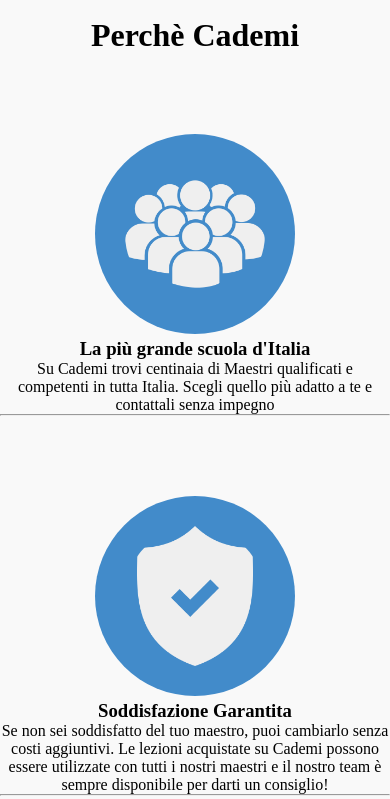
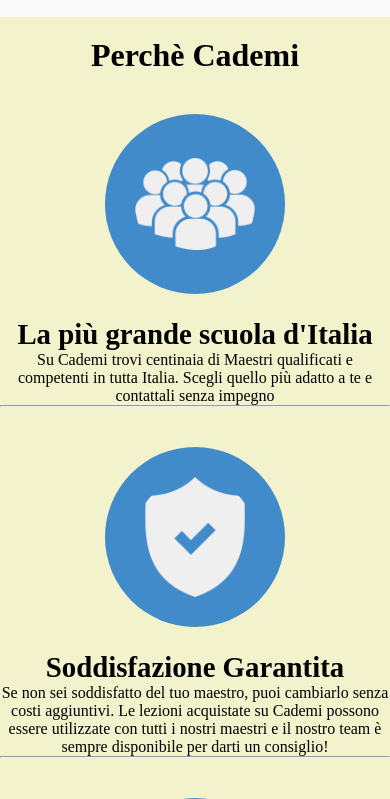
Before and after one commit to Vituz/html-css-resp-wannabe-12bool, a plain HTML site: page index.html in a window 390 px wide. Shown: the part 1814-2613 px from the top of the page. Drawn offline with Linux system fonts and the light colour scheme.

Commit message:
Complete div why

```diff
--- a/assets/css/framework.css
+++ b/assets/css/framework.css
@@ -50,19 +50,22 @@
         background-color: #F2F2CD;
     }
 
-    #lezioni img, #steps img{
+    #lezioni img, #steps img, #why img{
         height: 180px;
         margin-top: 30px;
       }
 
-      #lezioni h3, #steps h3{
+      #lezioni h3, #steps h3, #why h3{
         font-size: 1.8rem;
       }
 
-      #lezioni p, #steps p{
+      #lezioni p, #steps p, #why img{
         font-size: 1.4rem;
       }
 
+      #why img{
+          margin: 40px 0 20px 0;
+      }
 
 
     /* COLUMNS XS */
--- a/index.html
+++ b/index.html
@@ -75,29 +75,41 @@
   </div>
 
   <div id="why" class="container grey">
-    <div class="row">
-      <h1>Perchè Cademi</h1>
-      <div class="first">
+    <div class="row bg_green">
+
+      <h1 class="mrtop_20">Perchè Cademi</h1>
+
+      <div class="col-xs-12 col-md-6">
         <img src="img/icon/profile.png" alt="">
         <h3>La più grande scuola d'Italia</h3>
+        <p>
           Su Cademi trovi centinaia di Maestri qualificati e competenti in tutta Italia. Scegli quello più adatto a te e
           contattali senza impegno
+        </p>
         <hr>
       </div>
-      <div class="second">
+
+      <div class="col-xs-12 col-md-6">
         <img src="img/icon/secure.png" alt="">
         <h3>Soddisfazione Garantita</h3>
+        <p>
           Se non sei soddisfatto del tuo maestro, puoi cambiarlo senza costi aggiuntivi. Le lezioni acquistate su Cademi
           possono essere utilizzate con tutti i nostri maestri e il nostro team è sempre disponibile per darti un
           consiglio!
+        </p>
         <hr>
       </div>
-      <div class="third">
+
+      <div class="col-xs-12 col-md-6">
         <img src="img/icon/flex.png" alt="">
         <h3>Flessibile e Conveniente</h3>
+        <p>
           Cademi non ha alcun costo d’iscrizione a differenza delle scuole di musica tradizionali. Inoltre, sei tu a
           scegliere dove fare lezione e gli orari delle tue lezioni.
+        </p>
       </div>
+
+
     </div>
   </div>
 </body>
```
Lines whose indentation alone changed are shown as unchanged.
